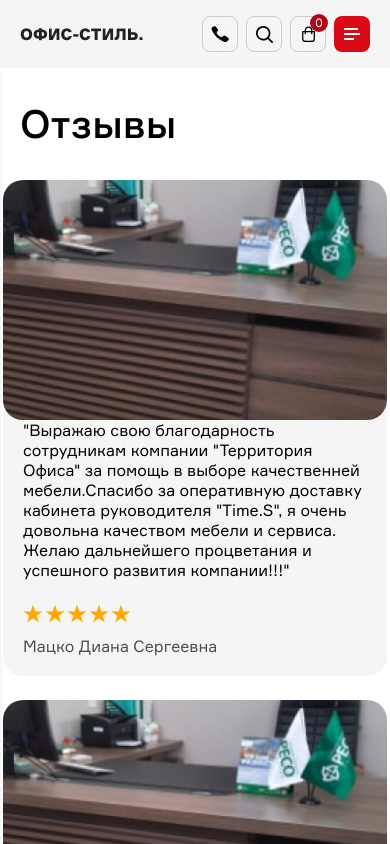
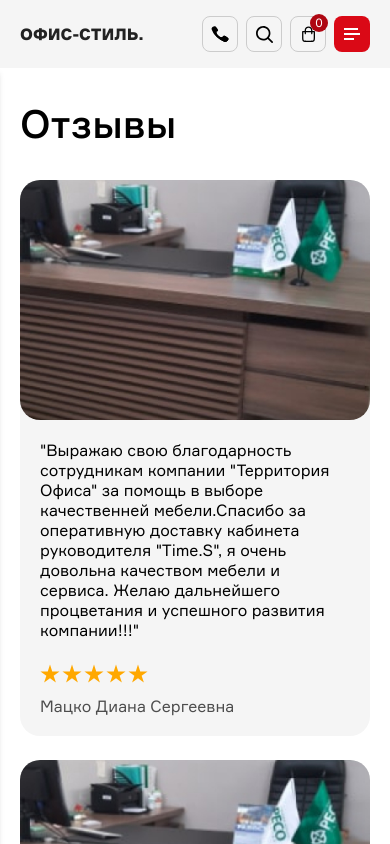
Before and after one commit to mryaxyobek/office-style, a React (Vite) app: page /reviews in a window 390 px wide. Shown: the top 844 px of the page. Built offline with nearby package versions, Linux system fonts and the light colour scheme.

Commit message:
reviews bug fixed

```diff
--- a/src/index.css
+++ b/src/index.css
@@ -619,6 +619,12 @@ label {
   }
 }
 
+@media only screen and (max-width:670px) {
+  .reviews-page-reviews-list li img {
+    margin-bottom: 20px ;
+  }
+}
+
 @media only screen and (max-width:580px) {
 
   h1 {
@@ -656,6 +662,16 @@ label {
     font-size: 16px;
     line-height: 20px;
   }
+
+  .reviews-page-reviews-list>li {
+    width: 100%;
+    min-width: auto !important;
+  }
+
+  .reviews-page-reviews-list>img {
+    width: 100%;
+    min-width: auto;
+  }
 }
 
 
```
